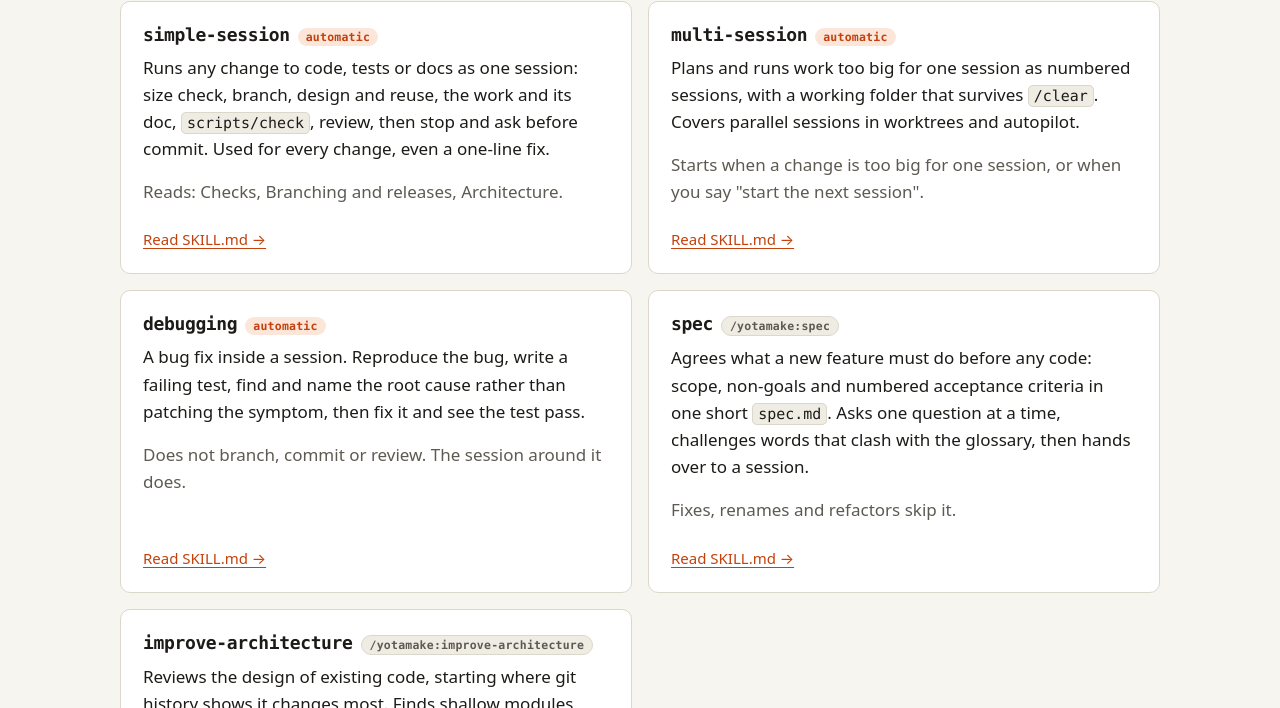
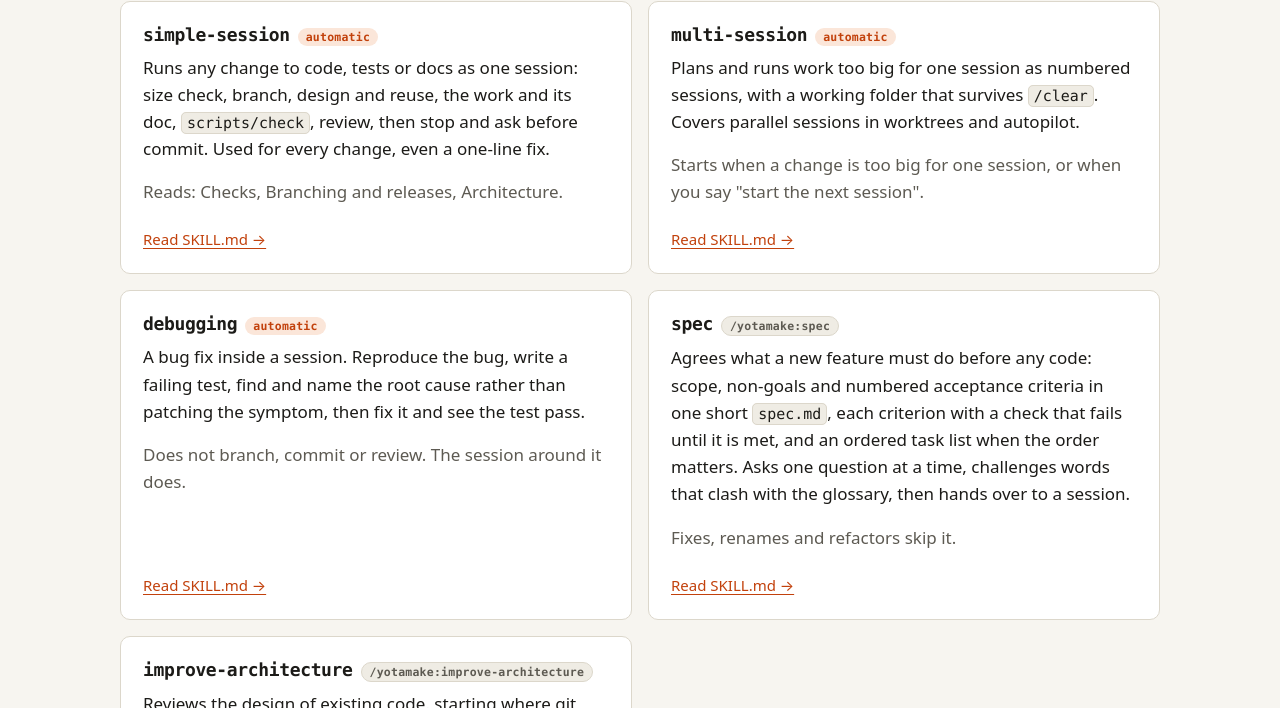
Before and after one commit to redazzo/Yotamake, a plain HTML site: page site/skills.html in a window 1280 px wide. Shown: the part 535-1243 px from the top of the page. Drawn offline with Linux system fonts and the light colour scheme.

Commit message:
feat(spec): name a failing check per criterion, add optional ordered tasks
Each acceptance criterion names a test or command that fails until the
work is done, and records the value before the change when the check
reads one. A spec can end with an optional Tasks list, each task naming
the criteria it meets; simple-session works down it and ticks it off,
and multi-session moves it into plan.md. From the Spec Kit and pstack
comparisons.

The backlog entry on the review window restarting now names its cause:
subagent hand-backs are recorded as user prompts.

Review-skipped: one-line fix from the second review; window restarted by subagent hand-backs (see backlog)
Co-Authored-By: Claude Opus 5.5 <noreply@anthropic.com>

```diff
--- a/site/skills.html
+++ b/site/skills.html
@@ -63,7 +63,7 @@
 
       <div class="card skill" id="spec">
         <div class="skill-head"><h3>spec</h3><span class="badge manual">/yotamake:spec</span></div>
-        <p>Agrees what a new feature must do before any code: scope, non-goals and numbered acceptance criteria in one short <code>spec.md</code>. Asks one question at a time, challenges words that clash with the glossary, then hands over to a session.</p>
+        <p>Agrees what a new feature must do before any code: scope, non-goals and numbered acceptance criteria in one short <code>spec.md</code>, each criterion with a check that fails until it is met, and an ordered task list when the order matters. Asks one question at a time, challenges words that clash with the glossary, then hands over to a session.</p>
         <p class="muted">Fixes, renames and refactors skip it.</p>
         <a class="more" href="https://github.com/redazzo/Yotamake/blob/main/plugin/skills/spec/SKILL.md">Read SKILL.md →</a>
       </div>
```
Also changed, not shown: 8 other files.
